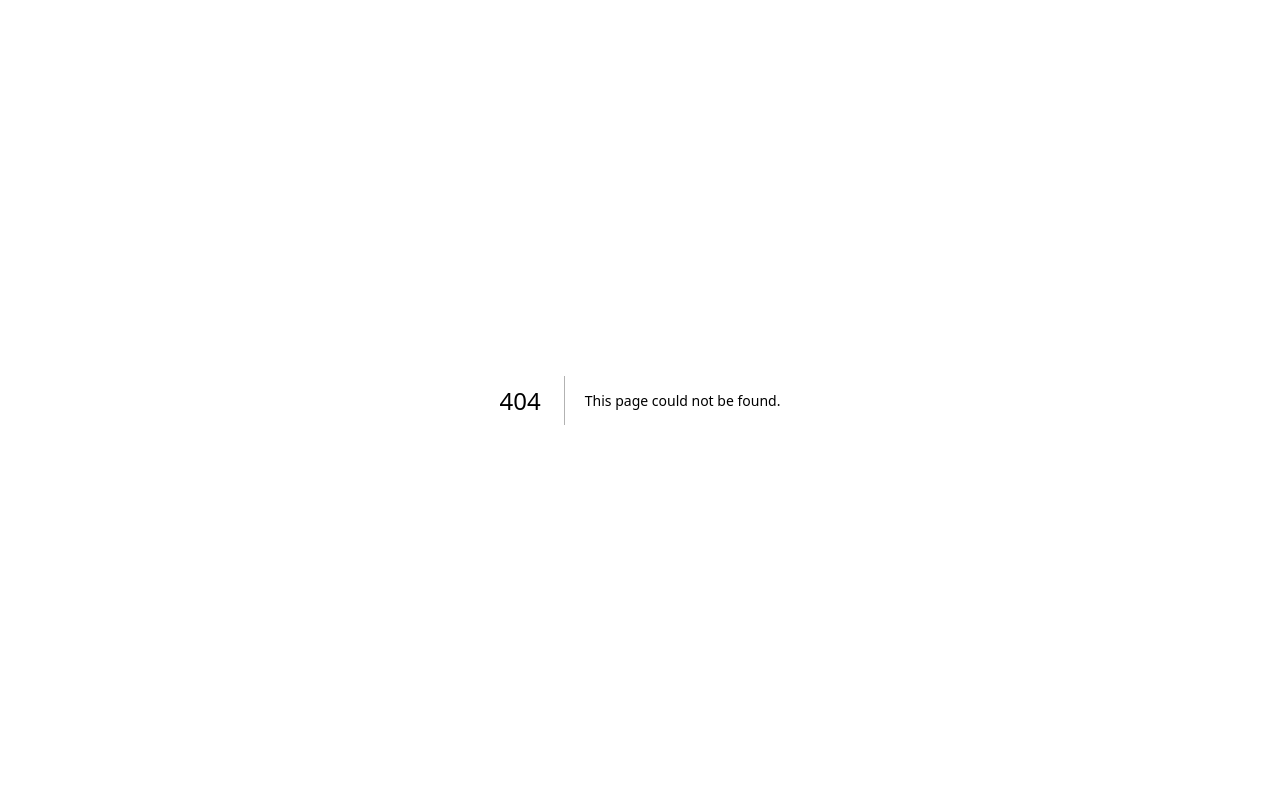
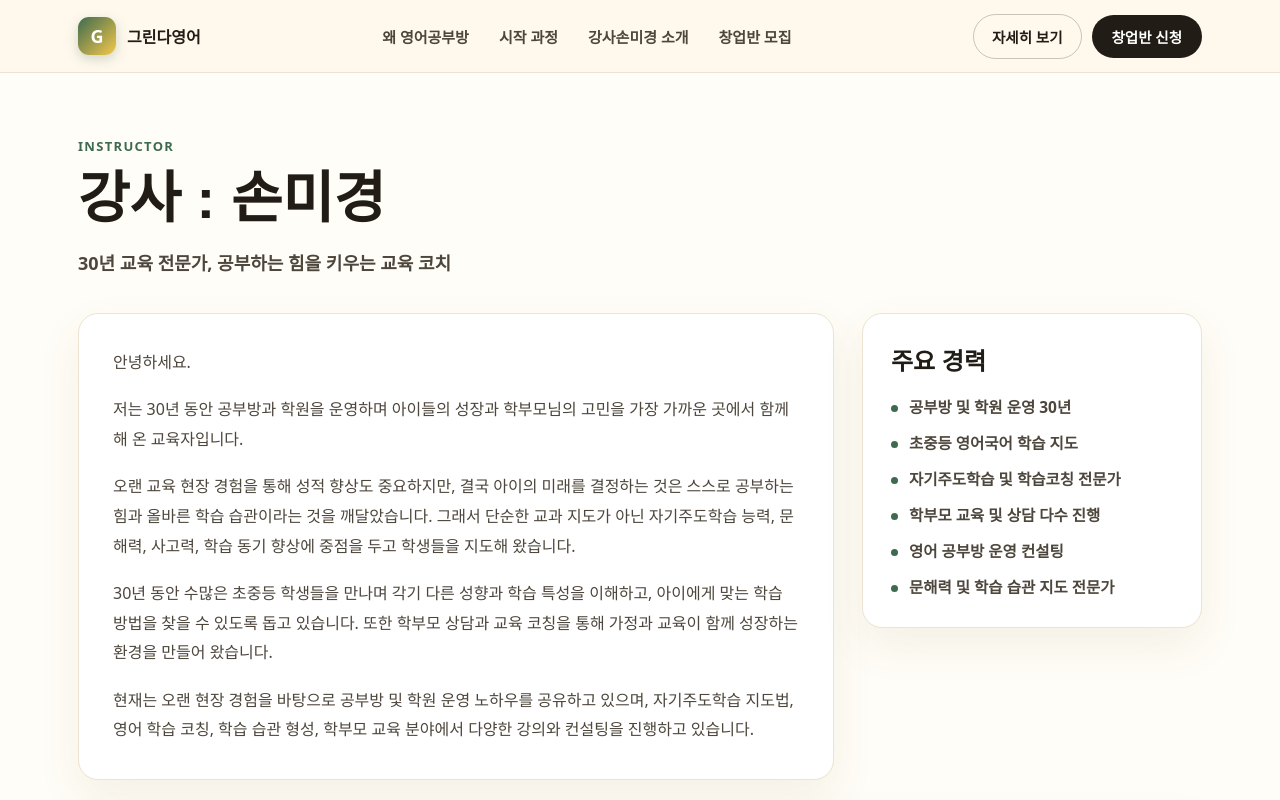
Before and after one commit to lsk7209/grinda-mam, a Next.js app: page /instructor-son-mikyung in a window 1280 px wide. Before the commit this address had no page. Shown: the top 800 px of the page. Built offline with nearby package versions, Linux system fonts and the light colour scheme; a web font is replaced by a local one.

Commit message:
Add instructor profile and tuition refund notice

```diff
--- a/app/globals.css
+++ b/app/globals.css
@@ -926,6 +926,9 @@ a:focus-visible {
 }
 
 .notice-image-card {
+  display: flex;
+  flex-direction: column;
+  gap: 18px;
   overflow: auto;
   border: 1px solid var(--line);
   border-radius: 20px;
@@ -940,6 +943,124 @@ a:focus-visible {
   min-width: 760px;
   height: auto;
   border-radius: 12px;
+}
+
+.instructor-page {
+  background: var(--cream-2);
+}
+
+.instructor-shell {
+  padding-block: 64px 90px;
+}
+
+.instructor-heading {
+  max-width: 780px;
+  margin-bottom: 34px;
+}
+
+.instructor-heading h1 {
+  margin: 0;
+  color: var(--ink);
+  font-size: clamp(34px, 5vw, 56px);
+  line-height: 1.16;
+}
+
+.instructor-heading p {
+  margin: 16px 0 0;
+  color: var(--ink-soft);
+  font-size: 18px;
+  font-weight: 700;
+  line-height: 1.7;
+}
+
+.instructor-layout {
+  display: grid;
+  grid-template-columns: minmax(0, 1fr) 340px;
+  gap: 28px;
+  align-items: start;
+}
+
+.instructor-copy,
+.instructor-career,
+.instructor-quote {
+  border: 1px solid var(--line);
+  border-radius: 20px;
+  background: #fff;
+  box-shadow: 0 18px 44px rgba(120, 90, 20, 0.08);
+}
+
+.instructor-copy {
+  padding: 34px;
+}
+
+.instructor-copy p {
+  margin: 0 0 18px;
+  color: var(--ink-soft);
+  font-size: 16px;
+  line-height: 1.85;
+}
+
+.instructor-copy p:last-child {
+  margin-bottom: 0;
+}
+
+.instructor-career {
+  padding: 28px;
+}
+
+.instructor-career h2 {
+  margin: 0 0 18px;
+  color: var(--ink);
+  font-size: 24px;
+}
+
+.instructor-career ul {
+  display: grid;
+  gap: 12px;
+  margin: 0;
+  padding: 0;
+  list-style: none;
+}
+
+.instructor-career li {
+  position: relative;
+  padding-left: 18px;
+  color: var(--ink-soft);
+  font-size: 15.5px;
+  font-weight: 700;
+  line-height: 1.55;
+}
+
+.instructor-career li::before {
+  position: absolute;
+  top: 0.68em;
+  left: 0;
+  width: 7px;
+  height: 7px;
+  border-radius: 50%;
+  background: var(--sage);
+  content: "";
+}
+
+.instructor-quote {
+  margin: 28px 0 0;
+  padding: 30px 34px;
+}
+
+.instructor-quote p {
+  margin: 0 0 12px;
+  color: var(--ink);
+  font-size: clamp(22px, 3vw, 30px);
+  font-weight: 800;
+  line-height: 1.45;
+}
+
+.instructor-quote cite {
+  display: block;
+  color: var(--ink-soft);
+  font-size: 16px;
+  font-style: normal;
+  line-height: 1.75;
 }
 
 @media (max-width: 900px) {
@@ -966,6 +1087,10 @@ a:focus-visible {
   }
 
   .checkout-grid {
+    grid-template-columns: 1fr;
+  }
+
+  .instructor-layout {
     grid-template-columns: 1fr;
   }
 
@@ -1025,6 +1150,12 @@ a:focus-visible {
     align-items: flex-start;
     flex-direction: column;
   }
+
+  .instructor-copy,
+  .instructor-career,
+  .instructor-quote {
+    padding: 24px;
+  }
 }
 
 @media (prefers-reduced-motion: reduce) {
--- /dev/null
+++ b/app/instructor-son-mikyung/page.tsx
@@ -0,0 +1,70 @@
+import type { Metadata } from "next";
+import { Footer } from "@/components/Footer";
+import { Header } from "@/components/Header";
+
+export const metadata: Metadata = {
+  title: "강사손미경 소개",
+  description: "30년 교육 전문가 손미경 강사의 교육 철학과 주요 경력을 소개합니다."
+};
+
+const careers = [
+  "공부방 및 학원 운영 30년",
+  "초중등 영어국어 학습 지도",
+  "자기주도학습 및 학습코칭 전문가",
+  "학부모 교육 및 상담 다수 진행",
+  "영어 공부방 운영 컨설팅",
+  "문해력 및 학습 습관 지도 전문가"
+];
+
+export default function InstructorSonMikyungPage() {
+  return (
+    <>
+      <Header />
+      <main className="instructor-page">
+        <section className="shell instructor-shell">
+          <div className="instructor-heading">
+            <div className="kicker">Instructor</div>
+            <h1 className="serif">강사 : 손미경</h1>
+            <p>30년 교육 전문가, 공부하는 힘을 키우는 교육 코치</p>
+          </div>
+
+          <div className="instructor-layout">
+            <article className="instructor-copy">
+              <p>안녕하세요.</p>
+              <p>
+                저는 30년 동안 공부방과 학원을 운영하며 아이들의 성장과 학부모님의 고민을 가장 가까운 곳에서 함께해 온 교육자입니다.
+              </p>
+              <p>
+                오랜 교육 현장 경험을 통해 성적 향상도 중요하지만, 결국 아이의 미래를 결정하는 것은 스스로 공부하는 힘과 올바른 학습 습관이라는 것을
+                깨달았습니다. 그래서 단순한 교과 지도가 아닌 자기주도학습 능력, 문해력, 사고력, 학습 동기 향상에 중점을 두고 학생들을 지도해 왔습니다.
+              </p>
+              <p>
+                30년 동안 수많은 초중등 학생들을 만나며 각기 다른 성향과 학습 특성을 이해하고, 아이에게 맞는 학습 방법을 찾을 수 있도록 돕고 있습니다.
+                또한 학부모 상담과 교육 코칭을 통해 가정과 교육이 함께 성장하는 환경을 만들어 왔습니다.
+              </p>
+              <p>
+                현재는 오랜 현장 경험을 바탕으로 공부방 및 학원 운영 노하우를 공유하고 있으며, 자기주도학습 지도법, 영어 학습 코칭, 학습 습관 형성,
+                학부모 교육 분야에서 다양한 강의와 컨설팅을 진행하고 있습니다.
+              </p>
+            </article>
+
+            <aside className="instructor-career">
+              <h2 className="serif">주요 경력</h2>
+              <ul>
+                {careers.map((career) => (
+                  <li key={career}>{career}</li>
+                ))}
+              </ul>
+            </aside>
+          </div>
+
+          <blockquote className="instructor-quote">
+            <p>"아이에게 평생 남는 것은 지식이 아니라 스스로 배우는 힘입니다."</p>
+            <cite>30년 교육 현장의 경험을 바탕으로 아이들이 자신의 가능성을 발견하고, 즐겁게 성장할 수 있도록 함께하겠습니다.</cite>
+          </blockquote>
+        </section>
+      </main>
+      <Footer />
+    </>
+  );
+}
--- a/components/Header.tsx
+++ b/components/Header.tsx
@@ -25,6 +25,7 @@ export function Header({ variant = "home" }: HeaderProps) {
             <>
               <a href="/#why">왜 영어공부방</a>
               <a href="/#how">시작 과정</a>
+              <Link href="/instructor-son-mikyung">강사손미경 소개</Link>
               <Link href="/product/english-class-startup">창업반 모집</Link>
             </>
           )}
```
Also changed, not shown: app/tuition-notice/page.tsx (+7 -0 lines), public/images/tuition-refund-policy.jpg (added).
